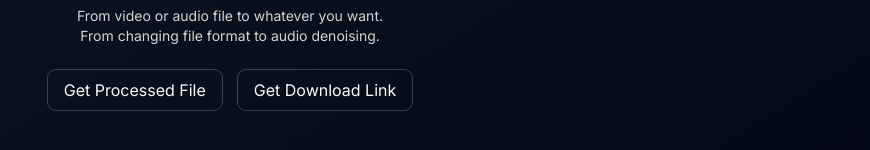
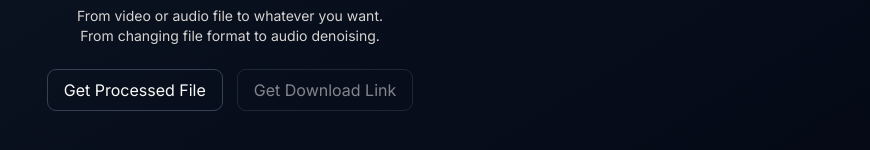
Before and after one commit to procorneliu/file-processing-app, a React (Vite) app in the folder client/: page / in a window 1280 px wide. Shown: the part 368-518 px from the top of the page, without its empty margins (410-1280 px from the left). Built offline with nearby package versions, Linux system fonts and the light colour scheme; no server answers.

Commit message:
limit s3 for only pro users

```diff
--- a/client/src/pages/Home.tsx
+++ b/client/src/pages/Home.tsx
@@ -1,9 +1,12 @@
 import ButtonLink from '../ui/ButtonLink';
 import AuthButton from '../components/AuthButton';
 import { useProcessingMode } from '../contexts/ProcessingModeContext';
+import { useSubscription } from '../hooks/useSubscription';
+import Tooltip from '../ui/Tooltip';
 
 function Home() {
   const { setGenerateDownloadLink } = useProcessingMode();
+  const { isPro } = useSubscription();
 
   return (
     <main className="relative h-screen w-screen bg-linear-to-br from-gray-900 to-gray-950">
@@ -20,9 +23,15 @@ function Home() {
           <ButtonLink onClick={() => setGenerateDownloadLink(false)}>
             Get Processed File
           </ButtonLink>
-          <ButtonLink onClick={() => setGenerateDownloadLink(true)}>
-            Get Download Link
-          </ButtonLink>
+          <div className="group relative flex">
+            <ButtonLink
+              onClick={() => setGenerateDownloadLink(true)}
+              disabled={!isPro}
+            >
+              Get Download Link
+            </ButtonLink>
+            <Tooltip disabled={!isPro} />
+          </div>
         </div>
       </div>
     </main>
--- a/client/src/ui/ButtonLink.tsx
+++ b/client/src/ui/ButtonLink.tsx
@@ -4,9 +4,20 @@ import { Link } from 'react-router';
 type ButtonLinkProps = {
   children: ReactNode;
   onClick?: () => void;
+  disabled?: boolean;
 };
 
-function ButtonLink({ children, onClick }: ButtonLinkProps) {
+function ButtonLink({ children, onClick, disabled = false }: ButtonLinkProps) {
+  if (disabled) {
+    return (
+      <div className="group relative inline-block">
+        <div className="cursor-not-allowed rounded-lg px-4 py-2 outline outline-gray-700 opacity-50">
+          {children}
+        </div>
+      </div>
+    );
+  }
+
   return (
     <Link
       to="/app"
```
Also changed, not shown: 1 other file (tests, documents, lock files or other folders).
